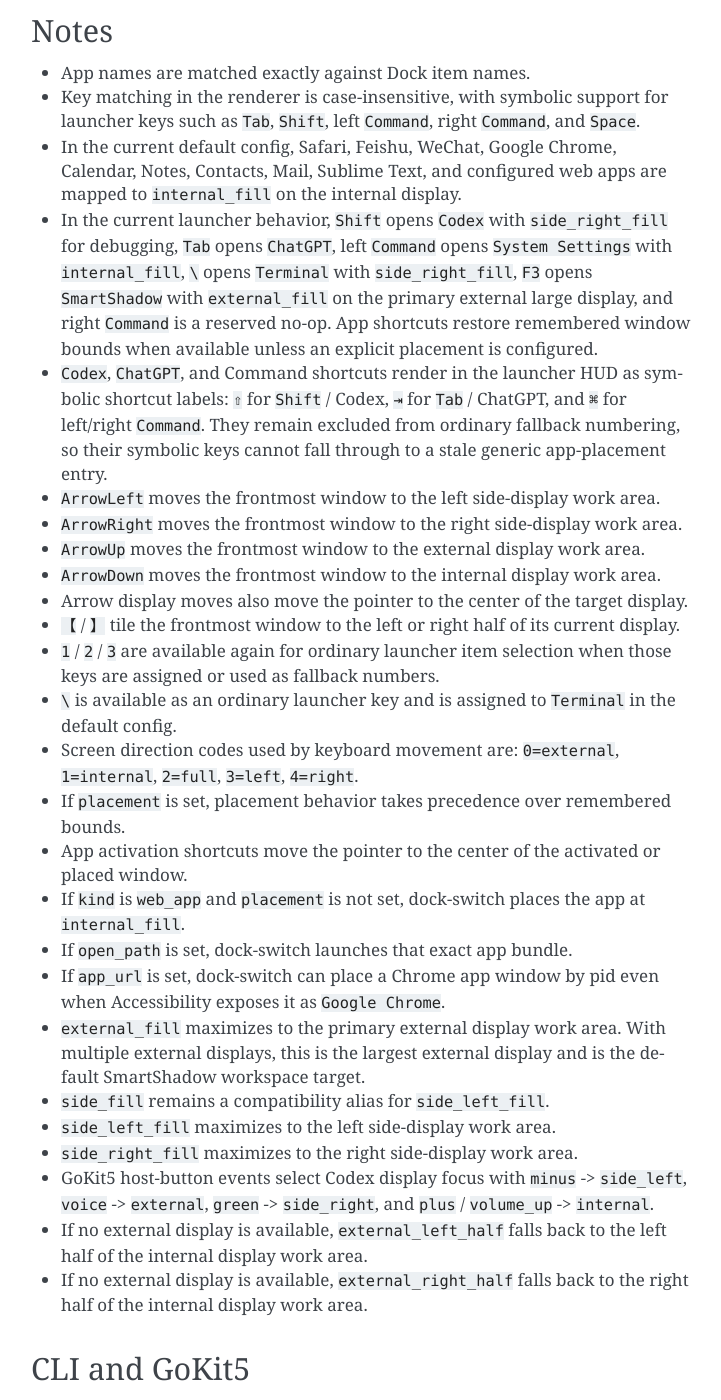
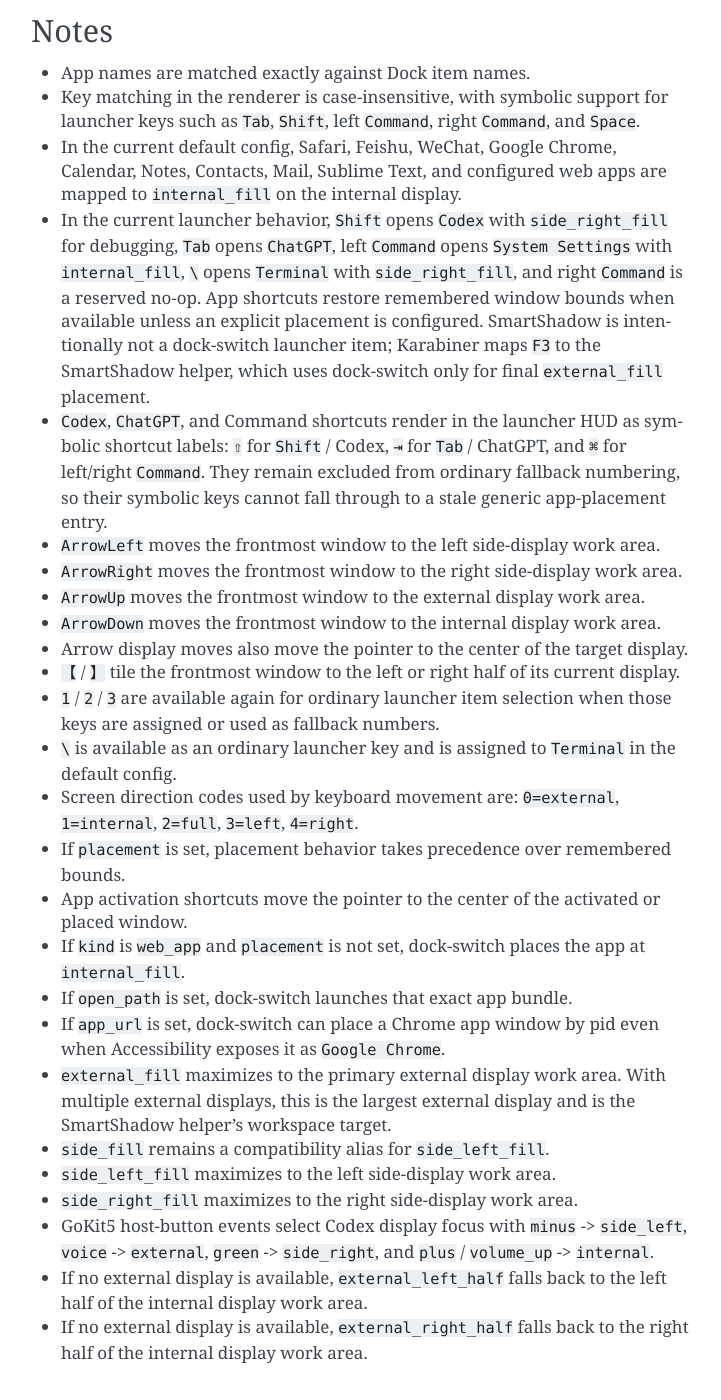
Before and after one commit to longbiaochen/dock-switch, a Sphinx documentation site: the page built from docs/configuration.rst, in a window 1280 px wide and 1400 px high, scrolled down 771 px. Shown: the whole window, without its empty margins (389-1110 px from the left). Built offline with Sphinx 7.4.7, drawn with Linux system fonts in a browser that asks for light colours.

Commit message:
Remove SmartShadow from dock-switch launcher

```diff
--- a/docs/cli.rst
+++ b/docs/cli.rst
@@ -36,4 +36,4 @@
 - Use ``--pid`` when you need to target one managed window from a multi-window app such as Google Chrome.
 - Use the Chrome profile commands only for lower-level profile-bound Chrome placement; normal Codex browser work should go through the official Chrome plugin or the in-app browser.
 - If the dock-switch control socket is unavailable, the CLI launches ``/Applications/dock-switch.app`` and retries automatically.
-- ``codex-display`` focuses an existing Codex window on the target display when available, but always centers the pointer on the target display work area so repeated physical key presses do not drift with window bounds. The SmartShadow workspace convention is ``external_fill`` for SmartShadow on the primary external large display and ``side_right`` / ``side_right_fill`` for Codex debugging.
+- ``codex-display`` focuses an existing Codex window on the target display when available, but always centers the pointer on the target display work area so repeated physical key presses do not drift with window bounds. The SmartShadow Karabiner helper uses ``external_fill`` for SmartShadow on the primary external large display; Codex debugging uses ``side_right`` / ``side_right_fill``.
--- a/docs/configuration.rst
+++ b/docs/configuration.rst
@@ -28,7 +28,7 @@
 - App names are matched exactly against Dock item names.
 - Key matching in the renderer is case-insensitive, with symbolic support for launcher keys such as ``Tab``, ``Shift``, left ``Command``, right ``Command``, and ``Space``.
 - In the current default config, Safari, Feishu, WeChat, Google Chrome, Calendar, Notes, Contacts, Mail, Sublime Text, and configured web apps are mapped to ``internal_fill`` on the internal display.
-- In the current launcher behavior, ``Shift`` opens ``Codex`` with ``side_right_fill`` for debugging, ``Tab`` opens ``ChatGPT``, left ``Command`` opens ``System Settings`` with ``internal_fill``, ``\`` opens ``Terminal`` with ``side_right_fill``, ``F3`` opens ``SmartShadow`` with ``external_fill`` on the primary external large display, and right ``Command`` is a reserved no-op. App shortcuts restore remembered window bounds when available unless an explicit placement is configured.
+- In the current launcher behavior, ``Shift`` opens ``Codex`` with ``side_right_fill`` for debugging, ``Tab`` opens ``ChatGPT``, left ``Command`` opens ``System Settings`` with ``internal_fill``, ``\`` opens ``Terminal`` with ``side_right_fill``, and right ``Command`` is a reserved no-op. App shortcuts restore remembered window bounds when available unless an explicit placement is configured. SmartShadow is intentionally not a dock-switch launcher item; Karabiner maps ``F3`` to the SmartShadow helper, which uses dock-switch only for final ``external_fill`` placement.
 - ``Codex``, ``ChatGPT``, and Command shortcuts render in the launcher HUD as symbolic shortcut labels: ``⇧`` for ``Shift`` / Codex, ``⇥`` for ``Tab`` / ChatGPT, and ``⌘`` for left/right ``Command``. They remain excluded from ordinary fallback numbering, so their symbolic keys cannot fall through to a stale generic app-placement entry.
 - ``ArrowLeft`` moves the frontmost window to the left side-display work area.
 - ``ArrowRight`` moves the frontmost window to the right side-display work area.
@@ -44,7 +44,7 @@
 - If ``kind`` is ``web_app`` and ``placement`` is not set, dock-switch places the app at ``internal_fill``.
 - If ``open_path`` is set, dock-switch launches that exact app bundle.
 - If ``app_url`` is set, dock-switch can place a Chrome app window by pid even when Accessibility exposes it as ``Google Chrome``.
-- ``external_fill`` maximizes to the primary external display work area. With multiple external displays, this is the largest external display and is the default SmartShadow workspace target.
+- ``external_fill`` maximizes to the primary external display work area. With multiple external displays, this is the largest external display and is the SmartShadow helper's workspace target.
 - ``side_fill`` remains a compatibility alias for ``side_left_fill``.
 - ``side_left_fill`` maximizes to the left side-display work area.
 - ``side_right_fill`` maximizes to the right side-display work area.
--- a/docs/overview.rst
+++ b/docs/overview.rst
@@ -20,8 +20,8 @@
    ``ArrowUp`` moves to the external display, ``ArrowDown`` moves to the internal
    display, ``【``/``】`` tile the current display left/right half, ``Shift`` opens ``Codex`` on the right side display, ``Tab`` opens
    ``ChatGPT``, left ``Command`` opens ``System Settings`` on the internal display, ``\`` opens
-   ``Terminal`` on the right side display, ``F3`` opens ``SmartShadow`` on the primary external large display, and right ``Command`` is
-   a reserved no-op. ``Command`` shortcuts render as ``⌘`` in the HUD. ``Codex`` and ``ChatGPT`` are excluded from the ordinary HUD
+   ``Terminal`` on the right side display, and right ``Command`` is a reserved no-op. SmartShadow uses the separate Karabiner ``F3``
+   helper and is not part of the dock-switch launcher item list. ``Command`` shortcuts render as ``⌘`` in the HUD. ``Codex`` and ``ChatGPT`` are excluded from the ordinary HUD
    item list, while numeric keys remain available for normal launcher selection.
 6. Display-moving arrows move the pointer to the center of the target display.
    App activation shortcuts move it to the center of the activated or placed window.
```
Also changed, not shown: README.md (+2 -3 lines), 3 other files.
